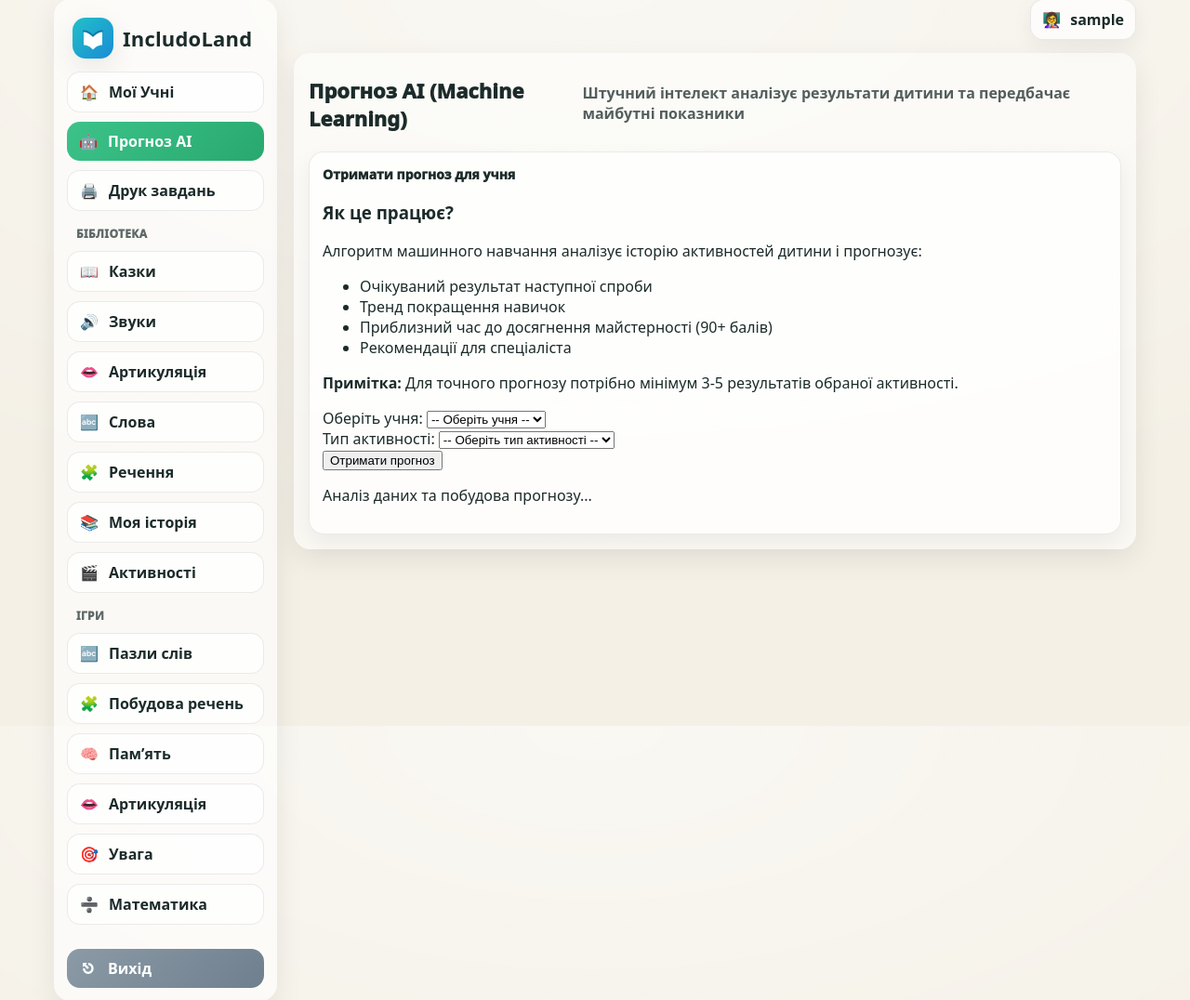
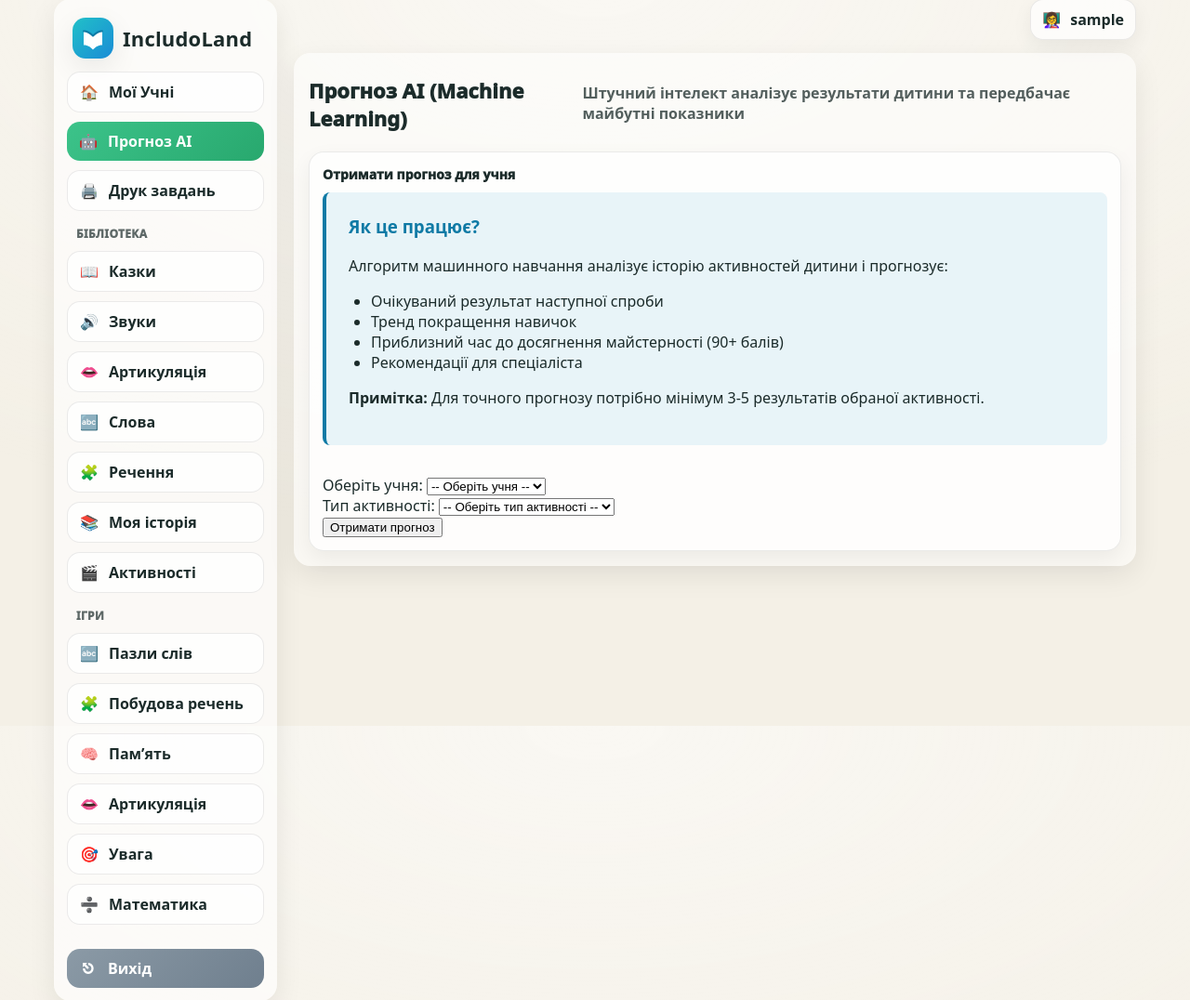
Before and after one commit to anatolii-kandiuk/IncludoLandApp, a Django app: page /specialist/ml-predictions/ in a window 1280 px wide. Shown: the part 19-1095 px from the top of the page at 93% size. Run offline with Django 4.2, Linux system fonts and the light colour scheme; a user stored in the database is signed in; tables that the repository leaves empty hold one stand-in row (values such as "Sample post"); parts of the project's set-up code (start-up, migrations or seed data) failed here and were passed over.

Commit message:
feat: add heuristic prediction for low history cases and enhance UI styling with new info box and loading spinner

```diff
--- a/accounts/views.py
+++ b/accounts/views.py
@@ -2440,6 +2440,27 @@ def predict_performance(request):
                 'model_loaded': True,
             }
 
+        history = build_history(user_id, game_type)
+        min_history_for_ml = 10
+
+        if len(history) < min_history_for_ml:
+            heuristic = build_heuristic_prediction(history, predictor, game_type)
+            if heuristic:
+                heuristic['model_info'] = {
+                    'model_trained': False,
+                    'model_loaded': model_loaded,
+                    'analysis_mode': 'heuristic',
+                }
+                heuristic['user_id'] = user_id
+                try:
+                    target_user = User.objects.get(id=user_id)
+                    heuristic['username'] = target_user.first_name or target_user.username
+                except User.DoesNotExist:
+                    heuristic['username'] = f"Користувач №{user_id}"
+                heuristic['game_type'] = game_type
+                heuristic['history'] = history
+                return JsonResponse(heuristic)
+
         # Make prediction
         prediction = predictor.predict(user_id=user_id, game_type=game_type)
 
--- a/ml_services/progress_predictor.py
+++ b/ml_services/progress_predictor.py
@@ -246,6 +246,10 @@ class ProgressPredictor:
             # Clip to valid score range
             predicted_score = np.clip(predicted_score, 0, 100)
 
+            # Prevent sharp drop when current score is high and trend is positive
+            if features['last_score'] >= 90 and features['score_trend'] > 0:
+                predicted_score = max(predicted_score, features['last_score'] - 15)
+
             # Calculate confidence based on model type
             if self.model_type == 'random_forest' and hasattr(self.model, 'estimators_'):
                 tree_predictions = [
--- a/static/css/specialist_ml_predictions.css
+++ b/static/css/specialist_ml_predictions.css
@@ -124,3 +124,48 @@
 	border-radius: 8px;
 	padding: 1rem;
 }
+
+.info-box {
+	padding: 1.5rem;
+	background: #e8f4f8;
+	border-radius: 8px;
+	margin-bottom: 2rem;
+	border-left: 4px solid #0f7aa5;
+}
+
+.info-box h3 {
+	margin-top: 0;
+	color: #0f7aa5;
+}
+
+.info-box ul {
+	margin: 0.5rem 0;
+	padding-left: 1.5rem;
+}
+
+.loading {
+	display: none;
+	align-items: center;
+	gap: 0.75rem;
+	margin-top: 1rem;
+	color: #6c757d;
+}
+
+.loading.active {
+	display: flex;
+}
+
+.spinner {
+	width: 28px;
+	height: 28px;
+	border-radius: 50%;
+	border: 3px solid #d1e7f5;
+	border-top-color: #0f7aa5;
+	animation: ml-spin 0.8s linear infinite;
+}
+
+@keyframes ml-spin {
+	to {
+		transform: rotate(360deg);
+	}
+}
```
